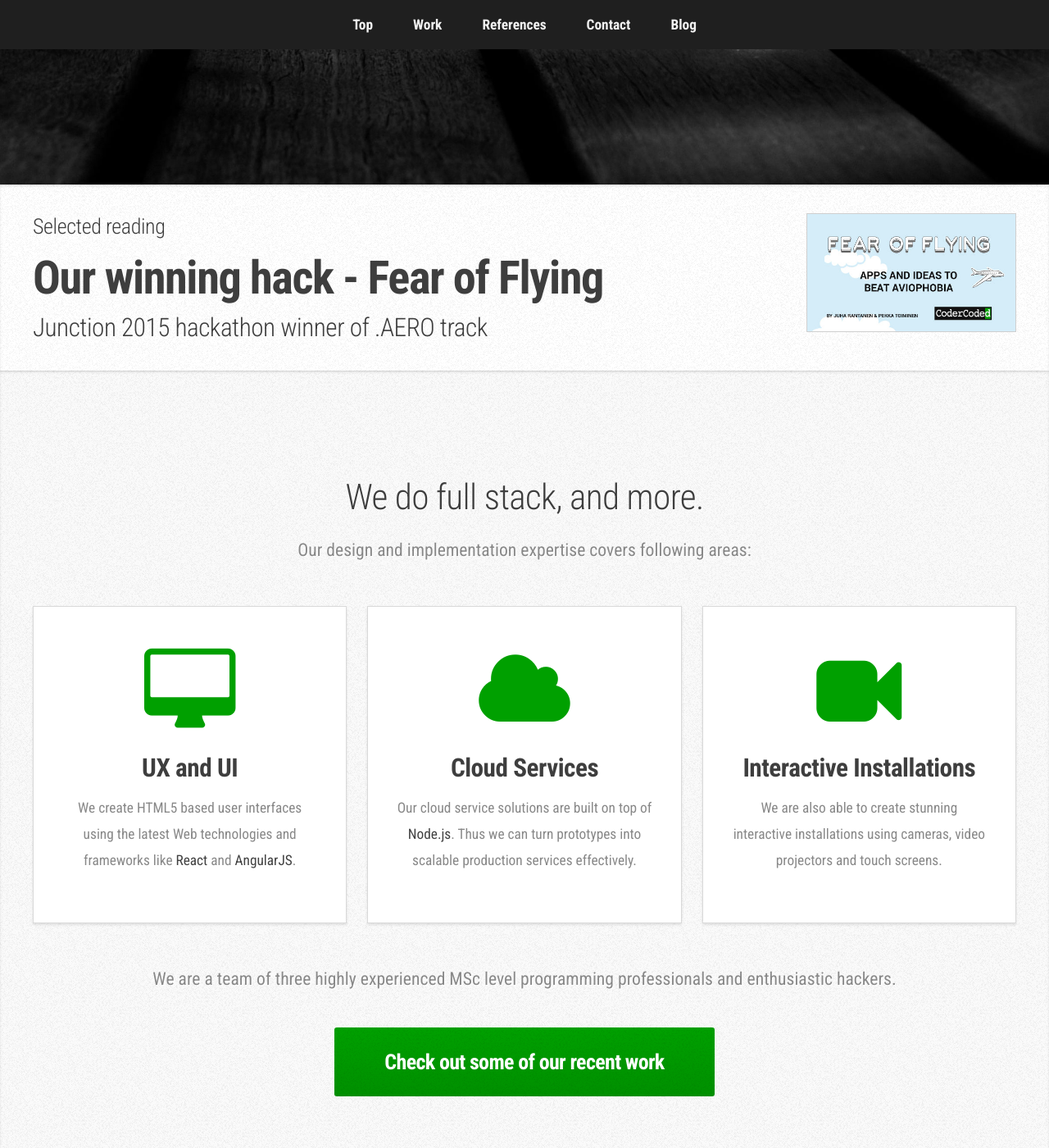
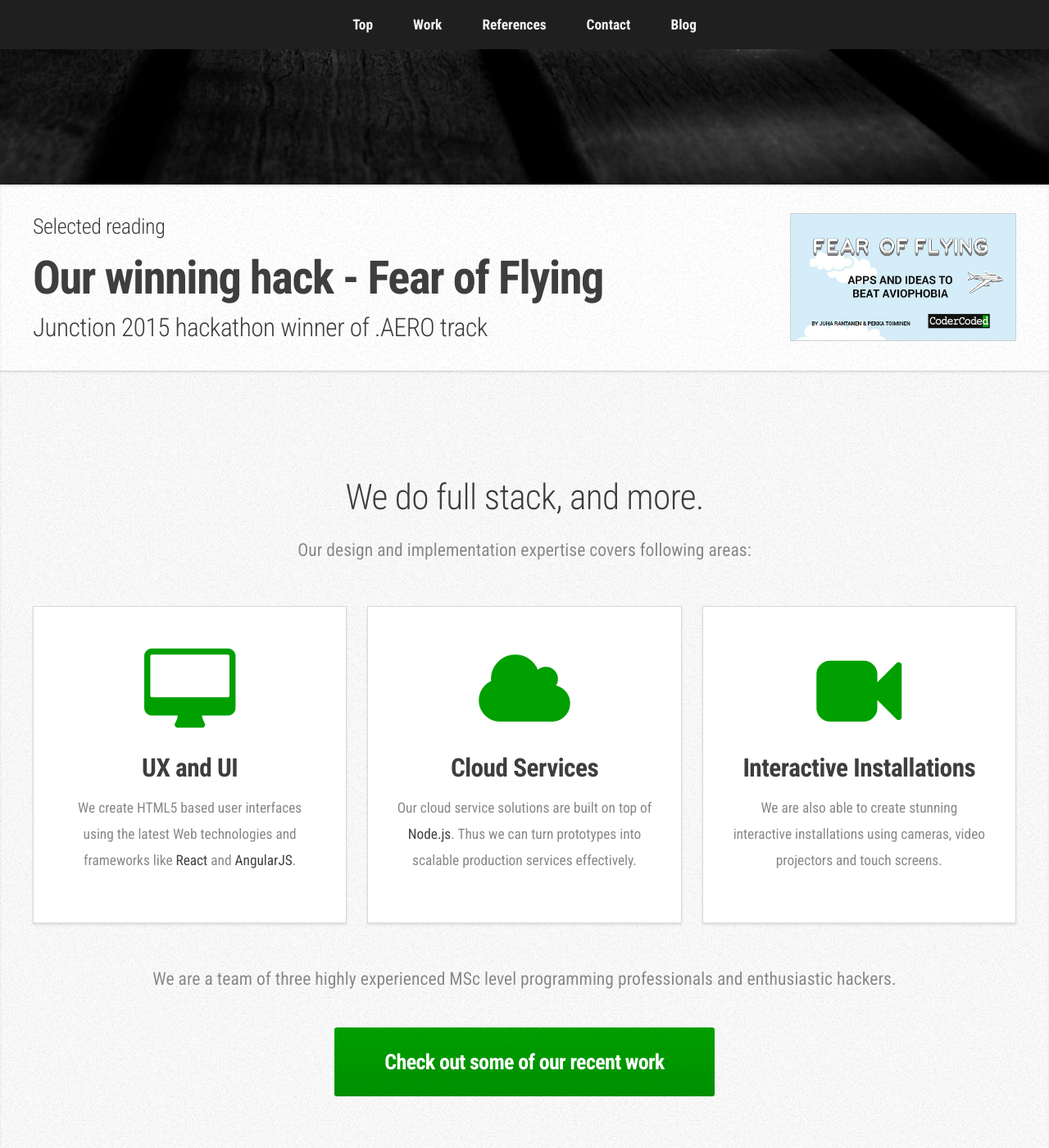
Before and after one commit to CoderCoded/CoderCoded.github.io, a Jekyll site: the page built from index.html, in a window 1280 px wide and 1400 px high, scrolled down 408 px. Shown: the whole window at 82% size. Built offline with Jekyll 4.4.1, drawn with Linux system fonts in a browser that asks for light colours.

Commit message:
Style fix.

```diff
--- a/_sass/_layout.scss
+++ b/_sass/_layout.scss
@@ -31,7 +31,7 @@
     }
 
     .news-image {
-      width: 256px;
+      height: 156px;
       float: right;
       border: 1px solid $gray-lighter;
     }
```
